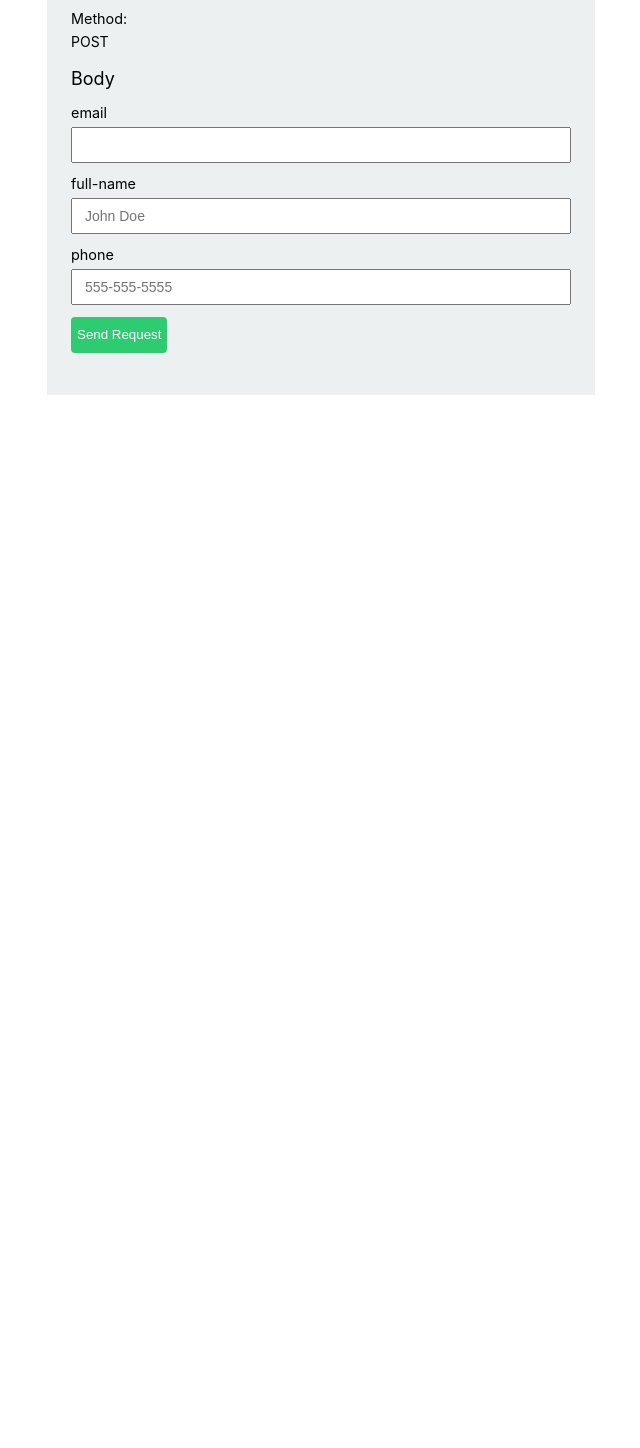
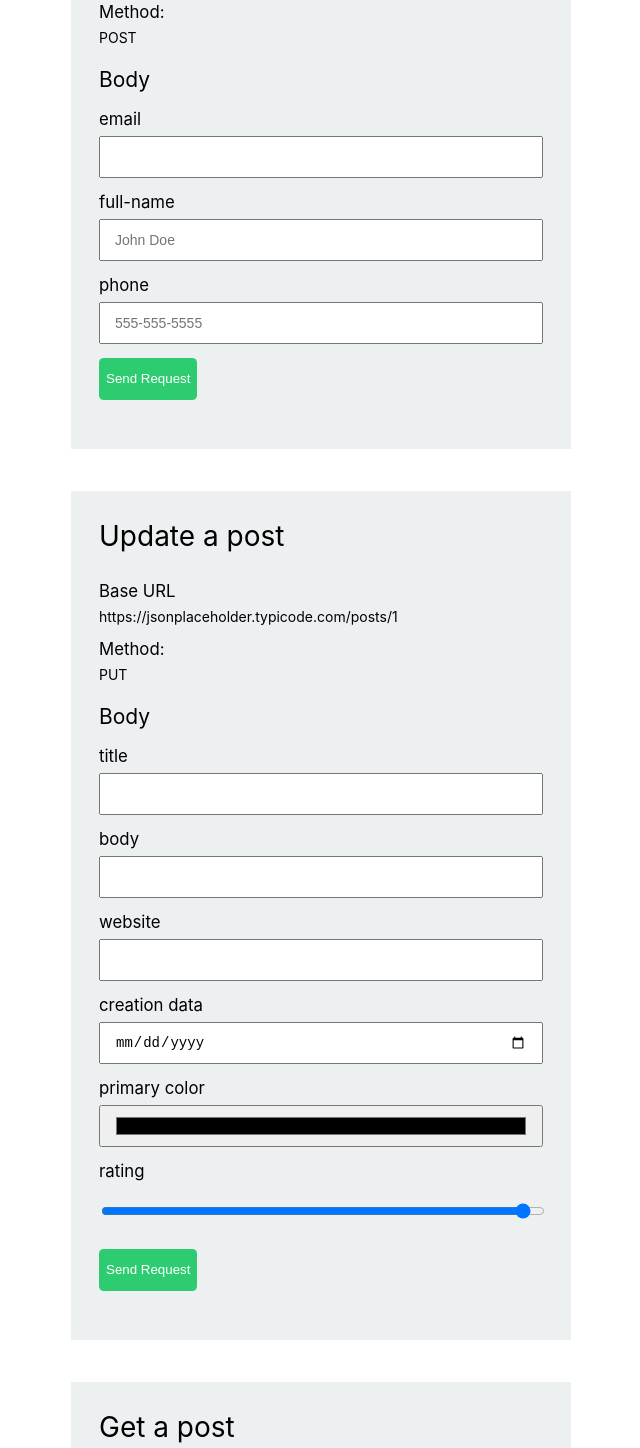
Before and after one commit to obatola/obas-api-explorer, a React (Create React App) app: page / in a window 1280 px wide. Shown: the part 202-1650 px from the top of the page, without its empty margins (319-959 px from the left). Before the commit the page ends 800 px from the top, so only its background shows below. Built offline with nearby package versions, Linux system fonts and the light colour scheme.

Commit message:
add more examples

```diff
--- a/src/APIConfig.ts
+++ b/src/APIConfig.ts
@@ -2,23 +2,24 @@ import { Method } from 'axios';
 
 export interface BodySpec {
   name: string;
-  type: // | 'hidden'
-  // | 'checkbox'
-  // | 'radio'
-  // | 'file'
-  // | 'image'
-  // | 'month'
-  // | 'password'
-  // | 'datetime'
-  // | 'range'
-  // | 'date'
-  // | 'search'
-  // | 'week'
-  // | 'url'
-  // | 'color'
-  'email' | 'number' | 'tel' | 'text' | 'time';
+  type:
+    | 'month'
+    | 'password'
+    | 'datetime'
+    | 'range'
+    | 'date'
+    | 'week'
+    | 'url'
+    | 'color'
+    | 'email'
+    | 'number'
+    | 'tel'
+    | 'text'
+    | 'time';
   maxlength?: number;
   minlength?: number;
+  rangeMin?: number;
+  rangeMax?: number;
   placeholder?: string;
   required?: boolean;
   pattern?: string;
@@ -28,7 +29,7 @@ export interface APIConfigType {
   title: string;
   url: string;
   method: Method;
-  body: BodySpec[];
+  body?: BodySpec[];
 }
 
 export const apiConfigs: APIConfigType[] = [
@@ -57,4 +58,60 @@ export const apiConfigs: APIConfigType[] = [
       },
     ],
   },
+  {
+    title: 'Update a post',
+    url: 'https://jsonplaceholder.typicode.com/posts/1',
+    method: 'PUT',
+    body: [
+      {
+        name: 'title',
+        type: 'text',
+        required: true,
+      },
+      {
+        name: 'body',
+        type: 'text',
+      },
+      {
+        name: 'website',
+        type: 'url',
+      },
+      {
+        name: 'creation data',
+        type: 'date',
+      },
+      {
+        name: 'primary color',
+        type: 'color',
+      },
+      {
+        name: 'rating',
+        type: 'range',
+        rangeMin: 0,
+        rangeMax: 10,
+      },
+    ],
+  },
+  {
+    title: 'Get a post',
+    url: 'https://jsonplaceholder.typicode.com/posts/1',
+    method: 'GET',
+  },
+  {
+    title: 'Patch a post',
+    url: 'https://jsonplaceholder.typicode.com/posts/1',
+    method: 'PATCH',
+    body: [
+      {
+        name: 'title',
+        type: 'text',
+        required: true,
+      },
+    ],
+  },
+  {
+    title: 'Delete a post',
+    url: 'https://jsonplaceholder.typicode.com/posts/1',
+    method: 'DELETE',
+  },
 ];
--- a/src/components/explorerComponent/BodyParam.tsx
+++ b/src/components/explorerComponent/BodyParam.tsx
@@ -14,6 +14,8 @@ interface InputProps {
   type: string;
   pattern?: string;
   required?: boolean;
+  min?: number;
+  max?: number;
 }
 
 function BodyParam({
@@ -25,6 +27,8 @@ function BodyParam({
   required,
   pattern,
   onChange,
+  rangeMin,
+  rangeMax,
 }: BodyParamProps) {
   const handleChange = (event: ChangeEvent<HTMLInputElement>) => {
     onChange(name, event.target.value);
@@ -37,6 +41,8 @@ function BodyParam({
     placeholder,
     required,
     pattern,
+    min: rangeMin,
+    max: rangeMax,
   };
 
   return (
--- a/src/components/explorerComponent/ExplorerComponent.style.ts
+++ b/src/components/explorerComponent/ExplorerComponent.style.ts
@@ -1,13 +1,20 @@
-import styled from 'styled-components';
+import styled, { css } from 'styled-components';
 import { timesBasePx } from '../../shared/mixins';
 import { colorConstant } from '../../shared/colorConstants';
 
 export const ExplorerWrapper = styled.div`
   max-width: 500px;
-  padding: ${timesBasePx(2)};
   margin: auto;
   margin-top: ${timesBasePx(4)};
+
+  > div {
+    margin-bottom: ${timesBasePx(3)};
+  }
+`;
+
+export const ExplorerComponentWrapper = styled.div`
   background-color: #ecf0f1;
+  padding: ${timesBasePx(2)};
 `;
 
 export const Title = styled.div`
@@ -33,7 +40,23 @@ export const LabelContentWrapper = styled.div`
   margin-bottom: ${timesBasePx(1)};
 `;
 
-export const ReactJsoWrapper = styled.div`
-  background-color: ${colorConstant.colors.white};
+export interface IsErrorProp {
+  error?: boolean;
+}
+
+export function isErrorInput({ error }: IsErrorProp) {
+  if (error) {
+    return css`
+      background-color: ${colorConstant.colors.lightRed};
+    `;
+  }
+  return css`
+    background-color: ${colorConstant.colors.white};
+  `;
+}
+
+export const ReactJsoWrapper = styled.div<IsErrorProp>`
+  ${isErrorInput}
+  color: ${({ error }) => (error ? colorConstant.colors.white : 'black')};
   padding: ${timesBasePx(1 / 2)} ${timesBasePx(1)};
 `;
--- a/src/components/explorerComponent/ExplorerComponent.tsx
+++ b/src/components/explorerComponent/ExplorerComponent.tsx
@@ -1,5 +1,6 @@
-import React, { FormEvent, ReactElement, useState } from 'react';
+import React, { FormEvent, ReactElement, useState, Fragment } from 'react';
 import {
+  ExplorerComponentWrapper,
   Label,
   LabelContentWrapper,
   SectionHeader,
@@ -10,7 +11,7 @@ import { APIConfigType } from '../../APIConfig';
 import BodyParam from './BodyParam';
 import { Button } from '../../shared/styles/Input.style';
 import axios, { AxiosError, AxiosRequestConfig, AxiosResponse } from 'axios';
-import { isPostMethod } from '../../shared/utils';
+import { isMethodWithBody } from '../../shared/utils';
 import { contentTypeMap } from '../restConsole/constants';
 import Response from './Response';
 
@@ -25,12 +26,16 @@ function ExplorerComponent({
   body,
 }: APIConfigType): ReactElement {
   const [requestBody, setRequestBody] = useState<RequestBodyType>({});
+  const [axiosResponse, setAxiosResponse] = useState<AxiosResponse | null>();
   const [response, setResponse] = useState<object | null>();
+  const [axiosError, setAxiosError] = useState<object | null>();
   const [message, setMessage] = useState<string | null>();
   const [isLoading, setIsLoading] = useState<boolean>(false);
 
   const resetResponse = () => {
     setResponse(null);
+    setAxiosResponse(null);
+    setAxiosError(null);
     setMessage(null);
   };
 
@@ -51,26 +56,12 @@ function ExplorerComponent({
     setIsLoading(false);
 
     handleResponse(response.data);
+    setAxiosResponse(response);
   };
 
   const handleFailedAPIRequest = (error: AxiosError<any>) => {
     setIsLoading(false);
-
-    if (error.response) {
-      handleResponse(error.response);
-    } else if (error.request) {
-      console.log(
-        'Error | The request was made but no response was received. ',
-        error.request
-      );
-      handleResponse(error.request);
-    } else {
-      console.log(
-        'Error | Something happened in setting up the request that triggered an Error. ',
-        error.message
-      );
-      handleResponse(error.message);
-    }
+    setAxiosError(error.toJSON());
   };
 
   const sendAPI = (requestConfig: AxiosRequestConfig) => {
@@ -80,7 +71,7 @@ function ExplorerComponent({
   };
 
   const generateRequestConfig = (): AxiosRequestConfig => {
-    if (isPostMethod(method)) {
+    if (isMethodWithBody(method)) {
       return {
         method,
         url,
@@ -112,19 +103,25 @@ function ExplorerComponent({
     });
   };
 
-  const renderBodyParams = () => {
-    const bodyParamDivs = body.map((bodyConfig) => (
-      <BodyParam onChange={handleBodyParamChange} {...bodyConfig} />
+  const renderBodySection = () => {
+    if (!body) return <Fragment />;
+
+    const bodyParamDivs = body.map((bodyConfig, index) => (
+      <BodyParam onChange={handleBodyParamChange} {...bodyConfig} key={index} />
     ));
 
-    return <>{bodyParamDivs}</>;
+    return (
+      <>
+        <SectionHeader>Body</SectionHeader>
+        {bodyParamDivs}
+      </>
+    );
   };
 
   return (
-    <div>
+    <ExplorerComponentWrapper>
       <Title>{title}</Title>
       <SectionWrapper>
-        <SectionHeader>API</SectionHeader>
         <LabelContentWrapper>
           <Label>Base URL</Label>
           <div>{url}</div>
@@ -136,15 +133,20 @@ function ExplorerComponent({
       </SectionWrapper>
       <form onSubmit={handleSubmit}>
         <SectionWrapper>
-          <SectionHeader>Body</SectionHeader>
-          {renderBodyParams()}
+          {renderBodySection()}
           <Button>Send Request</Button>
         </SectionWrapper>
       </form>
       <SectionWrapper>
-        <Response isLoading={isLoading} response={response} message={message} />
+        <Response
+          isLoading={isLoading}
+          response={response}
+          message={message}
+          axiosResponse={axiosResponse}
+          axiosError={axiosError}
+        />
       </SectionWrapper>
-    </div>
+    </ExplorerComponentWrapper>
   );
 }
 
--- a/src/components/restConsole/RestConsole.tsx
+++ b/src/components/restConsole/RestConsole.tsx
@@ -3,7 +3,7 @@ import axios, { AxiosError, AxiosResponse, Method } from 'axios';
 import ReactJson from 'react-json-view';
 import styled from 'styled-components';
 
-import { generateSelectOptions, isPostMethod } from '../../shared/utils';
+import { generateSelectOptions, isMethodWithBody } from '../../shared/utils';
 import { apiMethods, contentTypeMap } from './constants';
 import ConditionalRender from '../conditionalRender/ConditionalRender';
 
@@ -72,7 +72,7 @@ function RestConsole(): ReactNode {
     setIsLoading(true);
     resetResponse();
 
-    if (isPostMethod(requestMethod)) {
+    if (isMethodWithBody(requestMethod)) {
       requestConfig = {
         method: requestMethod,
         url: requestURL,
--- a/src/shared/colorConstants.ts
+++ b/src/shared/colorConstants.ts
@@ -1,6 +1,7 @@
 const colors = {
   green: '#2ecc71',
   white: '#FFF',
+  lightRed: '#ffdedb',
 };
 
 const buttonColors = {
--- a/src/shared/mixins.ts
+++ b/src/shared/mixins.ts
@@ -1,4 +1,4 @@
-export const base = 12;
+export const base = 14;
 
 export function timesBasePx(num: number): string {
   return `${num * base}px`;
--- a/src/shared/styles/Input.style.ts
+++ b/src/shared/styles/Input.style.ts
@@ -1,12 +1,15 @@
 import styled from 'styled-components';
 import { timesBasePx } from '../mixins';
 import { colorConstant } from '../colorConstants';
-import { defaultFontSize } from './constants';
+import {
+  isErrorInput,
+  IsErrorProp,
+} from '../../components/explorerComponent/ExplorerComponent.style';
 
 export const Input = styled.input`
   width: 100%;
   box-sizing: border-box;
-  font-size: ${defaultFontSize};
+  font-size: ${timesBasePx(1)};
   height: ${timesBasePx(3)};
   padding: ${timesBasePx(1 / 2)} ${timesBasePx(1)};
 `;
@@ -23,12 +26,13 @@ export const Button = styled.button`
   padding: ${timesBasePx(1 / 2)};
 `;
 
-export const TextArea = styled.textarea`
+export const TextArea = styled.textarea<IsErrorProp>`
+  ${isErrorInput}
   max-width: 100%;
   min-width: 100%;
   width: 100%;
   box-sizing: border-box;
-  font-size: ${defaultFontSize};
+  font-size: ${timesBasePx(1)};
   padding: ${timesBasePx(1 / 2)} ${timesBasePx(1)};
   background-color: ${colorConstant.colors.white};
 `;
--- a/src/shared/styles/constants.ts
+++ /dev/null
@@ -1,3 +0,0 @@
-import { timesBasePx } from '../mixins';
-
-export const defaultFontSize = timesBasePx(7 / 6);
--- a/src/shared/utils.tsx
+++ b/src/shared/utils.tsx
@@ -1,9 +1,10 @@
 import React, { ReactNode } from 'react';
+import { Method } from 'axios';
 
 export const generateSelectOptions = (options: string[]): ReactNode[] =>
   options.map((str, index) => <option key={index}>{str}</option>);
 
-export const isPostMethod = (method: string) => {
-  const postMethods = ['put', 'post', 'PUT', 'POST'];
+export const isMethodWithBody = (method: Method) => {
+  const postMethods = ['put', 'post', 'patch', 'PUT', 'POST', 'PATCH'];
   return postMethods.includes(method);
 };
```
Also changed, not shown: src/components/explorerComponent/Response.tsx (+62 -18 lines).
